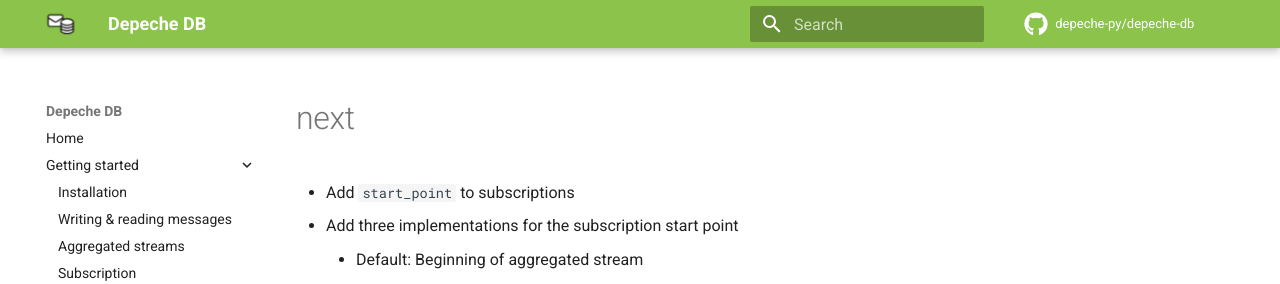
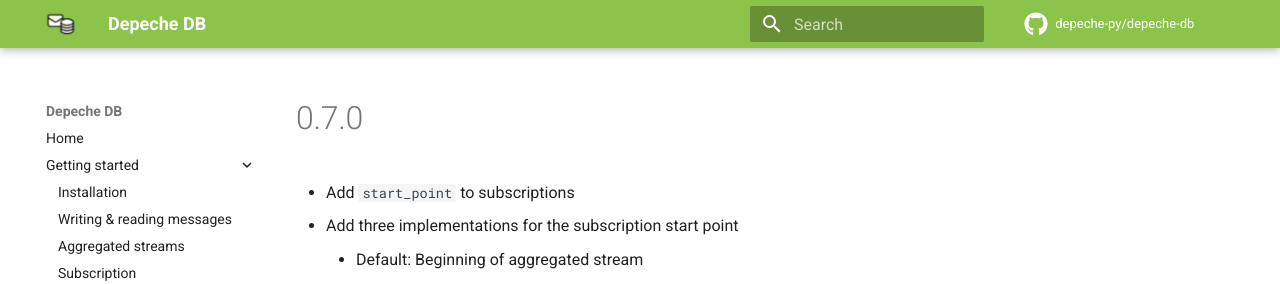
Before and after one commit to depeche-py/depeche-db, an MkDocs documentation site: the page built from docs/CHANGELOG.md, in a window 1280 px wide and 1397 px high. Shown: the top 284 px of the window. Built offline with MkDocs 1.6.1 and Material for MkDocs 9.7.7, drawn with Linux system fonts in a browser that asks for light colours; comment, search, counter and statistics services are not loaded.

Commit message:
Release 0.7.0

```diff
--- a/docs/CHANGELOG.md
+++ b/docs/CHANGELOG.md
@@ -1,4 +1,4 @@
-# next
+# 0.7.0
 
 * Add `start_point` to subscriptions
 * Add three implementations for the subscription start point
--- a/pyproject.toml
+++ b/pyproject.toml
@@ -1,6 +1,6 @@
 [tool.poetry]
 name = "depeche-db"
-version = "0.6.2"
+version = "0.7.0"
 description = "A library for building event-based systems on top of PostgreSQL"
 authors = ["Martin Vielsmaier <martin@vielsmaier.net>"]
 readme = "README.md"
```
